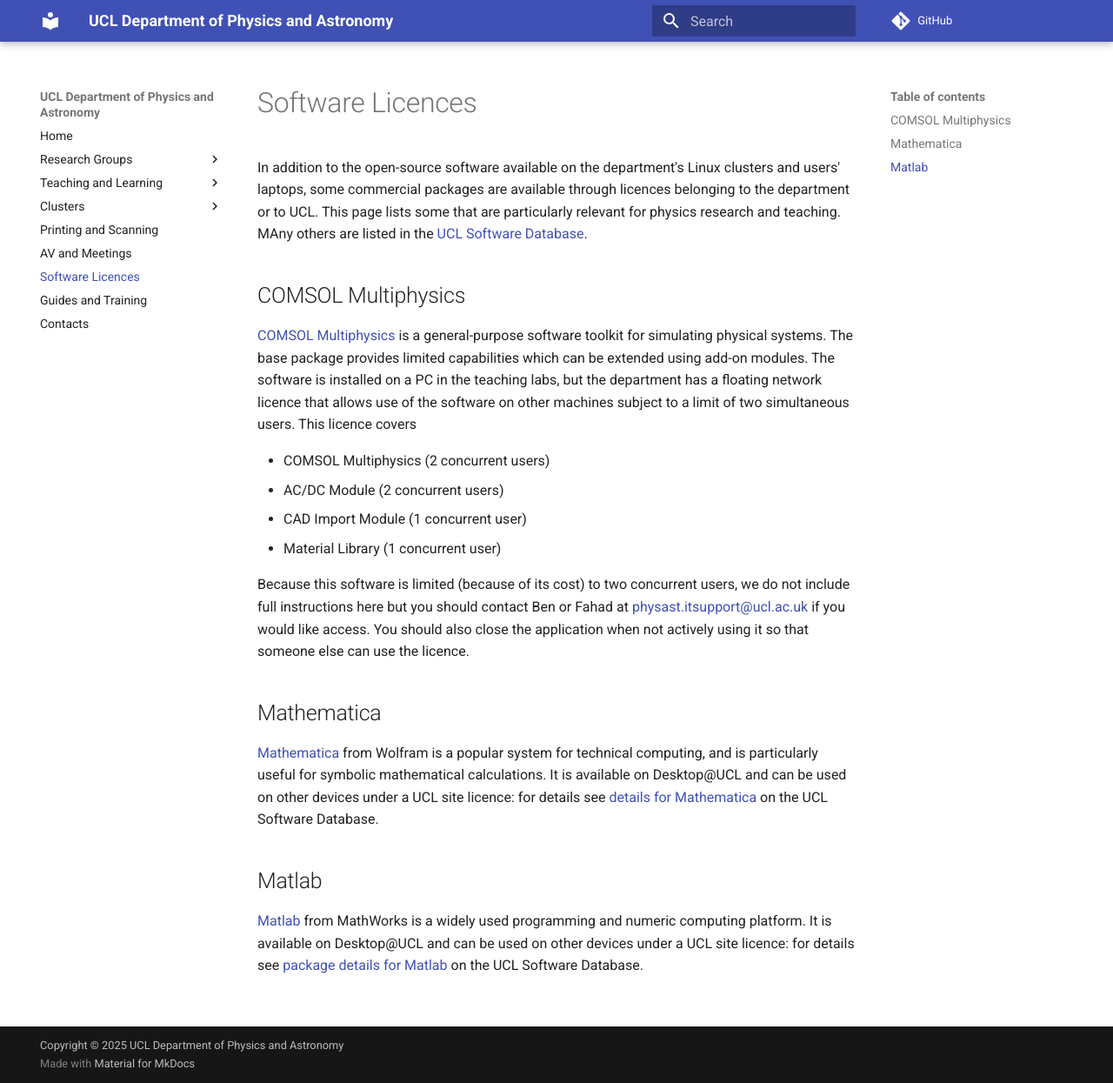
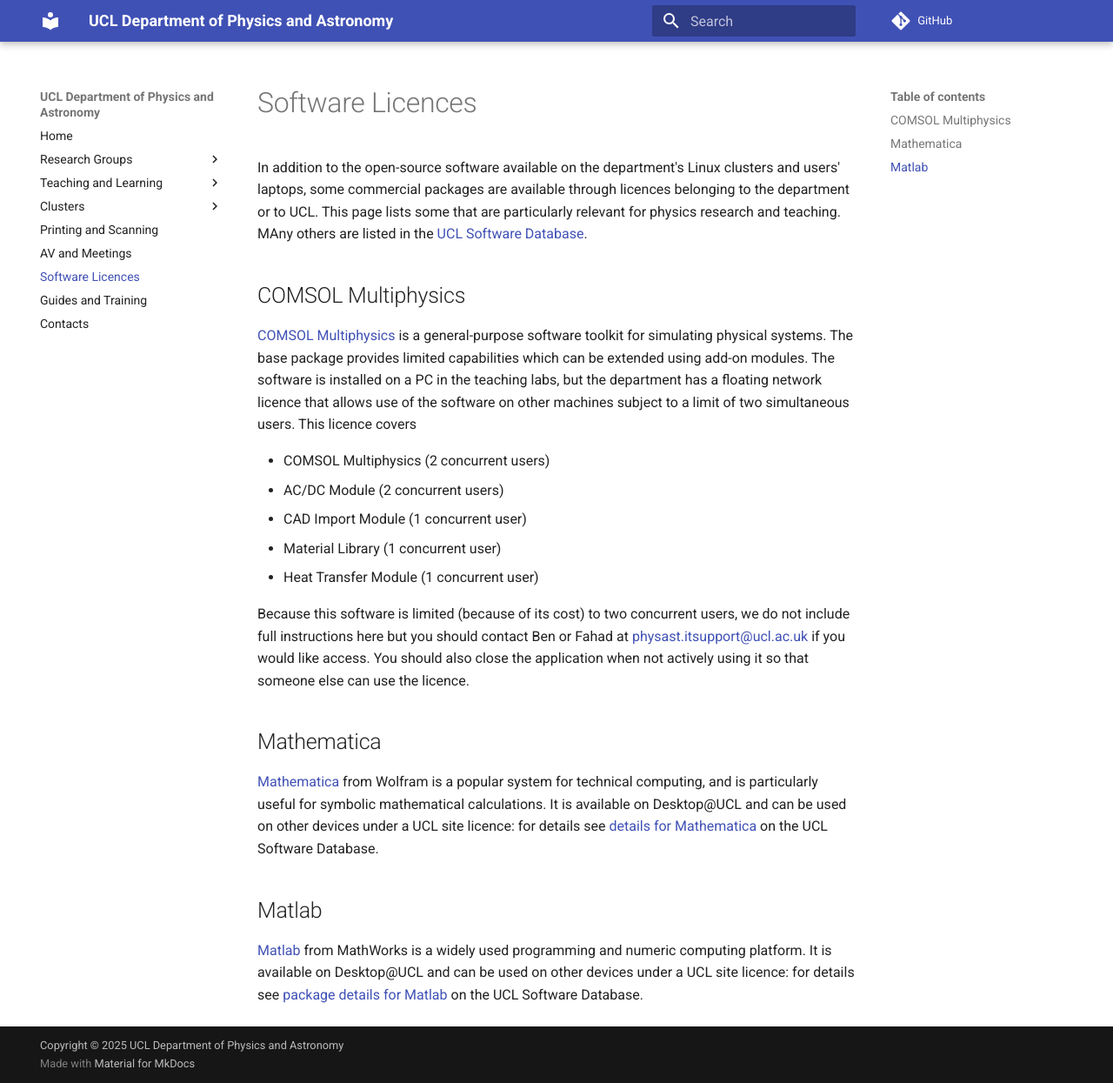
Before and after one commit to UCLPhysAst/uclphysast.github.io, an MkDocs documentation site: the page built from docs/software.md, in a window 1280 px wide and 1245 px high. Shown: the whole window at 87% size. Built offline with MkDocs 1.6.1 and Material for MkDocs 9.7.7, drawn with Linux system fonts in a browser that asks for light colours; comment, search, counter and statistics services are not loaded.

Commit message:
Add heat transfer module to COMSOL info (#10)

```diff
--- a/docs/software.md
+++ b/docs/software.md
@@ -10,6 +10,7 @@
 - AC/DC Module (2 concurrent users)
 - CAD Import Module (1 concurrent user)
 - Material Library (1 concurrent user)
+- Heat Transfer Module (1 concurrent user)
 
 Because this software is limited (because of its cost) to two concurrent users, we do not include full instructions here but you should contact Ben or Fahad at [physast.itsupport@ucl.ac.uk](mailto:physast.itsupport@ucl.ac.uk) if you would like access. You should also close the application when not actively using it so that someone else can use the licence.
 
```
